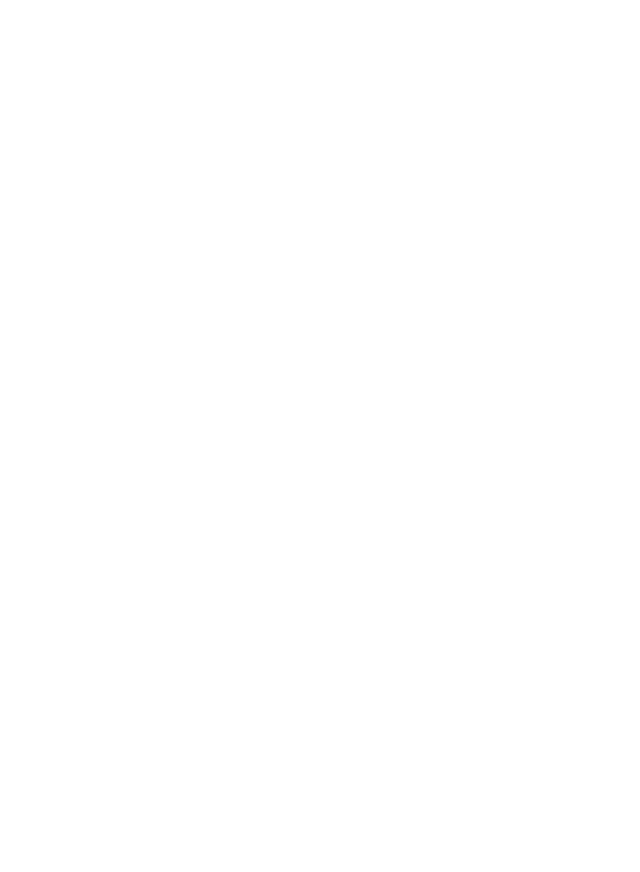
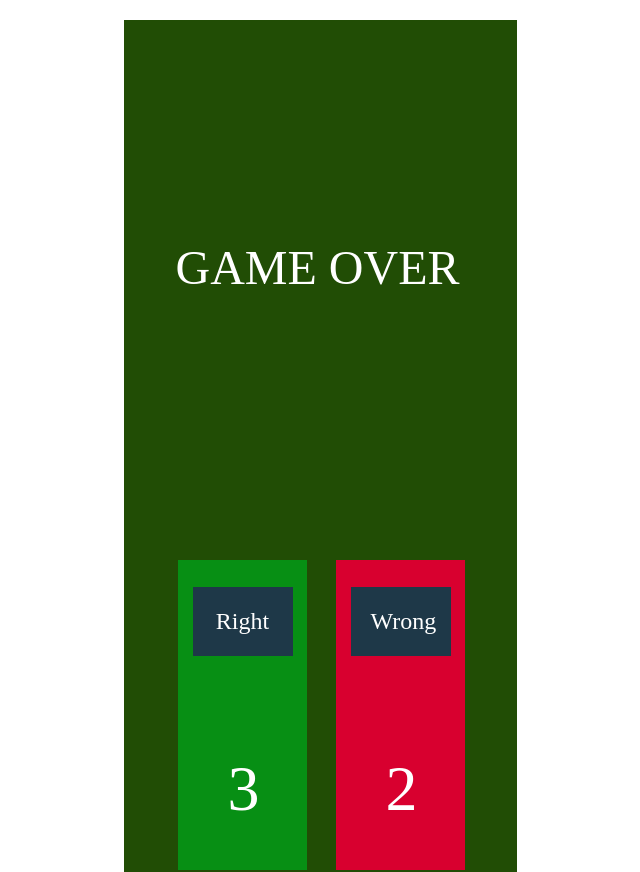
Before and after one commit to SC1709/Snake-Game, a React (Vite) app: page /result in a window 1280 px wide. Before the commit this address had no page. Shown: the whole page, without its empty margins (320-960 px from the left). Before the commit the page ends 800 px from the top, so only its background shows below. Built offline with nearby package versions, Linux system fonts and the light colour scheme.

Commit message:
added result view and snake image

```diff
--- a/src/App.css
+++ b/src/App.css
@@ -26,7 +26,7 @@
     top: 4px;
   }
   .slide-animation {
-    transition: transform 0.15s ease-in-out;
+    transition: transform 0.25s ease-in-out;
   }
 .slide-in {
   transform: translateX(0);
@@ -38,11 +38,40 @@
 }
 
 .slide-up-animation {
-  transition: transform 0.2s ease-in-out;
+  transition: transform 0.25s ease-in-out;
   transform: translateY(100%);
 }
 
 
 .slide-up-visible {
-  transform: translateY(-2);
+  transform: translateY(-5);
 }
+@keyframes snakeMove {
+  0% {
+    opacity: 0;
+    transform: translateX(0);
+  }
+  10% {
+    opacity: 1;
+  }
+  80% {
+    opacity: 1;
+  }
+  90% {
+    opacity: 0;
+    transform: translateX(340px);
+  }
+  100% {
+    opacity: 0;
+  }
+}
+
+.snake-animation-container {
+  position: absolute;
+  top: 200px;
+  left: 39px;
+}
+
+.snake {
+  animation: snakeMove 2s linear forwards;
+}
--- a/src/Routes/index.tsx
+++ b/src/Routes/index.tsx
@@ -1,13 +1,15 @@
 import React from "react";
-import { BrowserRouter, Routes, Route, Navigate  } from "react-router-dom";
+import { BrowserRouter, Routes, Route  } from "react-router-dom";
 import StartPage from "../pages/StartPage";
 import GamePage from "../pages/GamePage";
+import ResultPage from "../pages/ResultPage";
 
 const AppRoutes: React.FC = () => (
   <BrowserRouter>
     <Routes>
       <Route path="/" element={<StartPage />} />
       <Route path="/game" element={<GamePage />} />
+      <Route path="/result" element={<ResultPage />} />
     </Routes>
   </BrowserRouter>
 );
--- /dev/null
+++ b/src/components/ResultBoxComponent/index.tsx
@@ -0,0 +1,24 @@
+import React from "react";
+
+interface BoxProps {
+  answer: string;
+  text: string;
+  className?: string;
+}
+
+const ResultBox: React.FC<BoxProps> = ({ text,answer, className }) => {
+  return (
+    <div className={`absolute w-[129px] h-[310px] top-[540px] ${className}`}>
+      <div className="absolute w-[100px] h-[69px] top-[27px] left-[15px] p-[18px_20px] bg-[#1E3848]">
+        <p className="absolute w-[60px] h-[33px] top-[18px] left-[20px] text-[#FFFFFF] text-center text-[24px] font-[Akshar] font-normal leading-[33.12px]">
+          {text}
+        </p>
+      </div>
+      <p className="absolute w-[30px] h-[88px] top-[185px] left-[50px] text-[#FFFFFF] text-center text-[64px] font-[Akshar] font-normal leading-[88.32px]">
+        {answer}
+      </p>
+    </div>
+  );
+};
+
+export default ResultBox;
--- a/src/components/SnakeComponent/index.tsx
+++ b/src/components/SnakeComponent/index.tsx
@@ -1,4 +1,5 @@
 import React from 'react';
+import ImageComponent from './../ImageComponent/index';
 
 interface SnakeProps {
   className?: string;
@@ -6,17 +7,17 @@
 
 const SnakeComponent: React.FC<SnakeProps> = ({ className }) => {
   return (
-    <div className={`absolute w-[68px] h-[29px] top-[261px] left-[25px] ${className}`}>
-      <img
+    <div className={`absolute w-[68px] h-[29px] top-[261px] left-[-50px] ${className}`}>
+      <ImageComponent
         src="src/Resources/Images/snake.png"
         alt="snake Decoration"
         className="absolute w-[30px] h-[29px] left-[50px] gap-0 transform rotate-180"
       />
-      <div className="absolute w-[22px] h-[9px] top-[12px] left-[39px] gap-0 bg-[#078F14]"></div>
-      <img
-        src="src/Resources/Images/image.png"
+      <div className="absolute w-[22px] h-[7px] top-[12px] left-[39px] gap-0 bg-[#078F14]"></div>
+      <ImageComponent
+        src="src/Resources/Images/snake3.png"
         alt="snake Decoration"
-        className="absolute w-[22px] h-[29px] left-[20px] gap-0 transform rotate-[180deg]"
+        className="absolute w-[22px] h-[29px] left-[20px] top-[1.5px] gap-0 transform rotate-[375deg]"
       />
     </div>
   );
--- /dev/null
+++ b/src/containers/ResultContainer/index.tsx
@@ -0,0 +1,12 @@
+import ResultView from "../../views/ResultView";
+
+
+const ResultContainer = () => {
+  return (
+    <div>
+      <ResultView />
+    </div>
+  );
+};
+
+export default ResultContainer;
--- a/src/containers/StartConatiner/index.tsx
+++ b/src/containers/StartConatiner/index.tsx
@@ -1,11 +1,38 @@
+import React, { useEffect, useState } from "react";
+import { useNavigate } from "react-router-dom";
 import StartPageView from "../../views/StartView";
 
 
-const StartPageContainer = () => {
+const StartPageContainer: React.FC = () => {
+  const [hovered, setHovered] = useState(false);
+  const [isVisible, setIsVisible] = useState(false);
+  const navigate = useNavigate();
+
+  useEffect(() => {
+    setIsVisible(true);
+  }, []);
+
+  const handleClick = () => {
+    console.log("Game Started!");
+    navigate("/game");
+  };
+
+  const handleMouseEnter = () => {
+    setHovered(true);
+  };
+
+  const handleMouseLeave = () => {
+    setHovered(false);
+  };
+
   return (
-    <div>
-      <StartPageView />
-    </div>
+    <StartPageView
+      isVisible={isVisible}
+      hovered={hovered}
+      handleMouseEnter={handleMouseEnter}
+      handleMouseLeave={handleMouseLeave}
+      handleClick={handleClick}
+    />
   );
 };
 
--- /dev/null
+++ b/src/pages/ResultPage/index.tsx
@@ -0,0 +1,14 @@
+import React from "react";
+import ResultContainer from "../../containers/ResultContainer";
+
+
+const ResultPage: React.FC = () => {
+
+  return (
+    <div className=" flex justify-center items-center ">
+      <ResultContainer />
+    </div>
+  );
+};
+
+export default ResultPage;
--- a/src/views/GameView/index.tsx
+++ b/src/views/GameView/index.tsx
@@ -66,6 +66,11 @@
             />
 
             <SnakeComponent className="opacity-0" />
+            <ImageComponent
+              src="src/Resources/Images/eagle.png"
+              className="absolute w-[119px] h-[221px] top-[182px] left-[411px] "
+              alt="eagle Decoration"
+            />
           </div>
         </div>
       </div>
--- /dev/null
+++ b/src/views/ResultView/index.tsx
@@ -0,0 +1,31 @@
+import React from "react";
+import ResultBox from "../../components/ResultBoxComponent";
+import SnakeComponent from "../../components/SnakeComponent";
+
+const ResultView: React.FC = () => {
+  return (
+    <>
+      <div className="snake-container flex flex-col items-center background-green relative">
+        <p className="absolute w-[302px]  h-[56px] top-[220px] left-[43px] text-[#FFFFFF] text-center text-[48px] font-medium leading-[55.8px] font-[Eraser]">
+          GAME OVER
+        </p>
+        <div className="snake-animation-container">
+          <SnakeComponent className="snake  " />
+        </div>
+        <SnakeComponent className="top-[460px] opacity-0" />
+        <ResultBox
+          text="Wrong"
+          answer="2"
+          className="left-[212px] bg-[#D8002F]"
+        />
+        <ResultBox
+          text="Right"
+          answer="3"
+          className="left-[54px] bg-[#078F14]"
+        />
+      </div>
+    </>
+  );
+};
+
+export default ResultView;
--- a/src/views/StartView/index.tsx
+++ b/src/views/StartView/index.tsx
@@ -1,32 +1,24 @@
-import React, { useEffect, useState } from "react";
-import { useNavigate } from "react-router-dom";
+import React from "react";
 import ImageComponent from "../../components/ImageComponent";
 import ButtonComponent from "../../components/ButtonComponent";
 import BottomSticks from "../../components/stick/BottomStick";
 import TopSticks from "../../components/stick/TopStick";
 
-const StartPageView: React.FC = () => {
-  const [hovered, setHovered] = useState(false);
-  const [isVisible, setIsVisible] = useState(false);
-  const navigate = useNavigate();
+interface StartPageViewProps {
+  isVisible: boolean;
+  hovered: boolean;
+  handleMouseEnter: () => void;
+  handleMouseLeave: () => void;
+  handleClick: () => void;
+}
 
-  useEffect(() => {
-    setIsVisible(true);
-  }, []);
-
-  const handleClick = () => {
-    console.log("Game Started!");
-    navigate("/game");
-  };
-
-  const handleMouseEnter = () => {
-    setHovered(true);
-  };
-
-  const handleMouseLeave = () => {
-    setHovered(false);
-  };
-
+const StartPageView: React.FC<StartPageViewProps> = ({
+  isVisible,
+  hovered,
+  handleMouseEnter,
+  handleMouseLeave,
+  handleClick,
+}) => {
   return (
     <>
       <div className="snake-container flex flex-col items-center background-green relative overflow-hidden">
```
Also changed, not shown: src/Resources/Images/eagle.png (added), src/Resources/Images/snake3.png (added).
